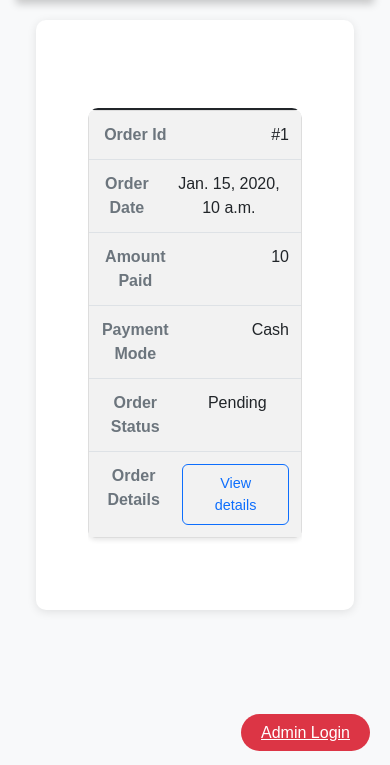
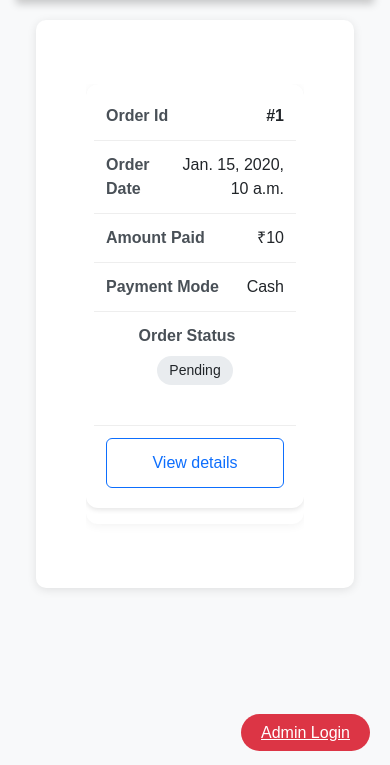
Before and after one commit to sivakaneshh/COS, a Django app: page /myorders/ in a window 390 px wide. Shown: the part 79-844 px from the top of the page. Run offline with Django 4.2, Linux system fonts and the light colour scheme; a user stored in the database is signed in; tables that the repository leaves empty hold one stand-in row (values such as "Sample post"); parts of the project's set-up code (start-up, migrations or seed data) failed here and were passed over.

Commit message:
fixed myorder page for mobile view

```diff
--- a/order/templates/order/myorders.html
+++ b/order/templates/order/myorders.html
@@ -3,134 +3,219 @@
 {% block maincontent %}
 
 <style>
+/* Base styles */
 body {
-    background-color: #f8f9fa; /* Light background for better contrast */
+    background-color: #f8f9fa;
     margin: 0;
     padding: 1rem;
     box-sizing: border-box;
 }
 
-h1.alert {
-    font-weight: normal; /* Normalize alert header weight */
+.container {
+    max-width: 1000px;
+    margin: 0 auto;
+    padding: 0 15px;
 }
 
+/* Table styles */
 .table {
-    border-radius: 10px; /* Rounded table corners */
-    overflow: hidden; /* Prevent border-radius from being overridden */
-    width: 100%; /* Ensure the table takes full width */
+    border-radius: 12px;
+    overflow: hidden;
+    width: 100%;
+    background-color: white;
+    box-shadow: 0 2px 10px rgba(0, 0, 0, 0.05);
+    margin-bottom: 1.5rem;
 }
 
-.table-responsive {
-    overflow-x: auto; /* Add horizontal scrolling for small screens */
+.table th {
+    background-color: #f8f9fa;
+    font-weight: 600;
+    text-align: center;
+    padding: 1rem;
 }
 
-.table-striped tbody tr:nth-of-type(odd) {
-    background-color: #e9ecef; /* Light gray background for striped effect */
+.table td {
+    text-align: center;
+    padding: 1rem;
+    vertical-align: middle;
 }
 
-.modal-header {
-    background-color: #007bff; /* Primary color for header */
-    color: white; /* White text for contrast */
+/* Progress bar styles */
+.progress {
+    height: 0.75rem;
+    border-radius: 1rem;
+    margin-top: 0.5rem;
 }
 
-.modal-footer {
-    background-color: #f1f1f1; /* Light footer background */
+/* Modal styles */
+.modal-header {
+    background-color: #007bff;
+    color: white;
+    padding: 1rem 1.5rem;
 }
 
-.progress-bar {
-    transition: width 0.6s ease; /* Smooth progress bar transition */
+.modal-body {
+    padding: 1.5rem;
+}
+
+.modal-body p {
+    margin-bottom: 0.75rem !important;
+    padding: 0.5rem 0;
+    border-bottom: 1px solid #eee;
 }
 
 .btn-outline-primary {
-    transition: background-color 0.3s, color 0.3s; /* Button hover effect */
+    padding: 0.5rem 1rem;
+    border-radius: 6px;
 }
 
-.btn-outline-primary:hover {
-    background-color: #007bff; /* Primary color on hover */
-    color: white; /* White text on hover */
+/* Mobile-specific styles */
+@media (max-width: 768px) {
+    .container {
+        padding: 0 10px;
     }
 
-.fw-bold {
-    font-weight: 700; /* Make bold text more pronounced */
+    /* Hide table headers on mobile */
+    .table thead {
+        display: none;
     }
 
-/* Responsive adjustments */
-@media (max-width: 576px) {
-    .table thead {
-        display: none; /* Hide table headers */
+    /* Convert table rows to cards */
+    .table tbody tr {
+        display: block;
+        background: white;
+        margin-bottom: 1rem;
+        border-radius: 12px;
+        box-shadow: 0 2px 5px rgba(0, 0, 0, 0.1);
+        padding: 0.5rem;
     }
 
-    .table tr {
-        display: block; /* Make each row a block element */
-        margin-bottom: 1rem; /* Add space between rows */
-        border: 1px solid #ddd; /* Add border for better definition */
-        border-radius: 8px; /* Rounded corners */
-        box-shadow: 0 2px 5px rgba(0, 0, 0, 0.1); /* Subtle shadow for separation */
+    /* Style each cell as a flex container */
+    .table tbody td {
+        display: flex;
+        justify-content: space-between;
+        align-items: center;
+        padding: 0.75rem;
+        border-bottom: 1px solid #eee;
+        text-align: right;
     }
 
-    .table td {
-        display: flex; /* Display table cells as flex for better alignment */
-        justify-content: space-between; /* Space out content */
-        padding: 0.75rem; /* Add more padding for readability */
-        border: none; /* Remove default borders */
-        border-bottom: 1px solid #dee2e6; /* Add a bottom border for cell separation */
-        background-color: #ffffff; /* White background for contrast */
-        font-size: 1rem; /* Larger font size */
+    .table tbody td:last-child {
+        border-bottom: none;
     }
 
+    /* Add labels before cell content */
     .table td::before {
-        content: attr(data-label); /* Use data-label to show the column header */
-        font-weight: bold;
-        color: #6c757d; /* Subtle color for the label */
-        flex-basis: 45%; /* Slightly smaller basis for better text fit */
-        padding-right: 1rem; /* Space between label and value */
+        content: attr(data-label);
+        font-weight: 600;
+        float: left;
+        text-align: left;
+        padding-right: 1rem;
+        color: #495057;
     }
 
-    .table td:last-child {
-        border-bottom: none; /* Remove the last cell's border */
+    /* Status cell specific styling */
+    td[data-label="Order Status"] {
+        flex-direction: column;
+        align-items: stretch;
     }
 
-    .btn {
-        font-size: 0.9rem; /* Adjust button font size */
-        padding: 0.5rem 1rem; /* Adjust padding */
+    td[data-label="Order Status"]::before {
+        margin-bottom: 0.5rem;
+    }
+
+    /* Button cell specific styling */
+    td[data-label="Order Details"] {
+        justify-content: center;
+        padding-top: 1rem;
+    }
+
+    td[data-label="Order Details"]::before {
+        display: none;
+    }
+
+    .btn-outline-primary {
+        width: 100%;
+        padding: 0.75rem;
+    }
+
+    /* Modal mobile optimization */
+    .modal-dialog {
+        margin: 0.5rem;
+    }
+
+    .modal-body {
+        padding: 1rem;
+    }
+
+    .modal-body .table td {
+        padding: 0.75rem;
+        font-size: 0.9rem;
+    }
+
+    .modal-body p {
+        display: flex;
+        flex-direction: column;
+        gap: 0.25rem;
+    }
+
+    .modal-body p span.fw-bold {
+        color: #495057;
+    }
+
+    /* Status indicators */
+    .status-badge {
+        display: inline-block;
+        padding: 0.25rem 0.75rem;
+        border-radius: 1rem;
+        font-size: 0.875rem;
+        font-weight: 500;
+        margin-bottom: 0.5rem;
     }
 }
+
+/* Order status colors */
+.status-pending { background-color: #e9ecef; }
+.status-accepted { background-color: #cff4fc; }
+.status-cooking { background-color: #cfe2ff; }
+.status-packed { background-color: #fff3cd; }
+.status-completed { background-color: #d1e7dd; }
 </style>
 
-<div class="container mt-5">
+<div class="container mt-4">
     {% if orders %}
     <div class="table-responsive">
-        <table class="table table-striped text-center table-bordered">
+        <table class="table">
             <thead>
                 <tr>
-                    <th scope="col">Order Id</th>
-                    <th scope="col">Order Date</th>
-                    <th scope="col">Amount Paid</th>
-                    <th scope="col">Payment Mode</th>
-                    <th scope="col">Order Status</th>
-                    <th scope="col">Order Details</th>
+                    <th>Order Id</th>
+                    <th>Order Date</th>
+                    <th>Amount Paid</th>
+                    <th>Payment Mode</th>
+                    <th>Order Status</th>
+                    <th>Order Details</th>
                 </tr>
             </thead>
-            <tbody class="table-group-divider">
+            <tbody>
                 {% for order in orders %}
                 <tr>
-                    <td data-label="Order Id">#{{ order.id }}</td>
+                    <td data-label="Order Id" class="fw-bold">#{{ order.id }}</td>
                     <td data-label="Order Date">{{ order.order_datetime }}</td>
-                    <td data-label="Amount Paid">{{ order.total_amount }}</td>
+                    <td data-label="Amount Paid">₹{{ order.total_amount }}</td>
                     <td data-label="Payment Mode">{{ order.payment_mode }}</td>
                     <td data-label="Order Status">
-                        {{ order.status }}
-                        <div class="progress mt-2">
+                        <span class="status-badge status-{{ order.status|lower }}">{{ order.status }}</span>
+                        <div class="progress">
                             {% if order.status == "Pending" %}
-                            <div class="progress-bar bg-secondary progress-bar-striped progress-bar-animated" role="progressbar" style="width: 100%" aria-valuenow="100" aria-valuemin="0" aria-valuemax="100"></div>
+                            <div class="progress-bar bg-secondary progress-bar-striped progress-bar-animated" style="width: 100%"></div>
                             {% elif order.status == "Accepted" %}
-                            <div class="progress-bar bg-info progress-bar-striped" role="progressbar" style="width: 25%" aria-valuenow="25" aria-valuemin="0" aria-valuemax="100"></div>
+                            <div class="progress-bar bg-info progress-bar-striped" style="width: 25%"></div>
                             {% elif order.status == "Cooking" %}
-                            <div class="progress-bar bg-primary progress-bar-striped" role="progressbar" style="width: 50%" aria-valuenow="50" aria-valuemin="0" aria-valuemax="100"></div>
+                            <div class="progress-bar bg-primary progress-bar-striped" style="width: 50%"></div>
                             {% elif order.status == "Packed" %}
-                            <div class="progress-bar bg-warning progress-bar-striped" role="progressbar" style="width: 75%" aria-valuenow="75" aria-valuemin="0" aria-valuemax="100"></div>
+                            <div class="progress-bar bg-warning progress-bar-striped" style="width: 75%"></div>
                             {% elif order.status == "Completed" %}
-                            <div class="progress-bar bg-success" role="progressbar" style="width: 100%" aria-valuenow="100" aria-valuemin="0" aria-valuemax="100"></div>
+                            <div class="progress-bar bg-success" style="width: 100%"></div>
                             {% endif %}
                         </div>
                     </td>
@@ -147,39 +232,43 @@
 
     {% for order in orders %}
     <div class="modal fade" id="orderNumber{{ order.id }}" tabindex="-1" aria-labelledby="orderDetailsLabel{{ order.id }}" aria-hidden="true">
-        <div class="modal-dialog modal-dialog-centered modal-dialog-scrollable">
+        <div class="modal-dialog modal-dialog-centered">
             <div class="modal-content">
                 <div class="modal-header">
-                    <h1 class="modal-title fs-5" id="orderDetailsLabel{{ order.id }}">Order Details for Order Id: #{{ order.id }}</h1>
-                    <button type="button" class="btn-close" data-bs-dismiss="modal" aria-label="Close"></button>
+                    <h1 class="modal-title fs-5" id="orderDetailsLabel{{ order.id }}">Order #{{ order.id }} Details</h1>
+                    <button type="button" class="btn-close btn-close-white" data-bs-dismiss="modal" aria-label="Close"></button>
                 </div>
                 <div class="modal-body">
-                    <p class="m-0"><span class="fw-bold">Ordered On:</span> {{ order.order_datetime }}</p>
-                    <p class="m-0"><span class="fw-bold">Amount Paid:</span> {{ order.total_amount }}</p>
-                    <p class="m-0"><span class="fw-bold">Transaction Id:</span> {{ order.transaction_id }}</p>
-                    <p class="m-0"><span class="fw-bold">Payment Mode:</span> {{ order.payment_mode }}</p>
-                    <p class="m-0"><span class="fw-bold">Payment Gateway:</span> {{ order.payment_gateway }}</p>
-                    <p class="m-0"><span class="fw-bold">Order Status:</span> {{ order.status }}</p>
+                    <div class="order-details">
+                        <p><span class="fw-bold">Ordered On:</span> {{ order.order_datetime }}</p>
+                        <p><span class="fw-bold">Amount Paid:</span> ₹{{ order.total_amount }}</p>
+                        <p><span class="fw-bold">Transaction Id:</span> {{ order.transaction_id }}</p>
+                        <p><span class="fw-bold">Payment Mode:</span> {{ order.payment_mode }}</p>
+                        <p><span class="fw-bold">Payment Gateway:</span> {{ order.payment_gateway }}</p>
+                        <p><span class="fw-bold">Order Status:</span>
+                            <span class="status-badge status-{{ order.status|lower }}">{{ order.status }}</span>
+                        </p>
+                    </div>
                     <hr>
-                    <h3>Your Order</h3>
+                    <h3 class="text-center mb-3">Order Items</h3>
                     <div class="table-responsive">
-                        <table class="table table-striped text-center table-bordered">
+                        <table class="table">
                             <thead>
                                 <tr>
-                                    <th scope="col">Food</th>
-                                    <th scope="col">Price</th>
-                                    <th scope="col">Quantity</th>
-                                    <th scope="col">Amount</th>
+                                    <th>Item</th>
+                                    <th>Price</th>
+                                    <th>Qty</th>
+                                    <th>Total</th>
                                 </tr>
                             </thead>
-                            <tbody class="table-group-divider">
+                            <tbody>
                                 {% for item in order_items %}
                                 {% if item.order.id == order.id %}
                                 <tr>
-                                    <td data-label="Food">{{ item.name }}</td>
-                                    <td data-label="Price">{{ item.price }}</td>
-                                    <td data-label="Quantity">{{ item.quantity }}</td>
-                                    <td data-label="Amount">{{ item.item_total }}</td>
+                                    <td data-label="Item" class="fw-bold">{{ item.name }}</td>
+                                    <td data-label="Price">₹{{ item.price }}</td>
+                                    <td data-label="Qty">{{ item.quantity }}</td>
+                                    <td data-label="Total">₹{{ item.item_total }}</td>
                                 </tr>
                                 {% endif %}
                                 {% endfor %}
@@ -196,14 +285,10 @@
     {% endfor %}
 
     {% else %}
-    <h1 class="alert alert-info text-center mt-5">You Have Not Placed Any Orders Yet</h1>
+    <div class="alert alert-info text-center mt-5">
+        <h4 class="mb-0">You Have Not Placed Any Orders Yet</h4>
+    </div>
     {% endif %}
 </div>
 
 {% endblock maincontent %}
-
-{% block scripts %}
-<script>
-    // Optional: JavaScript enhancements can be added here
-</script>
-{% endblock scripts %}
```
Lines whose indentation alone changed are shown as unchanged.
